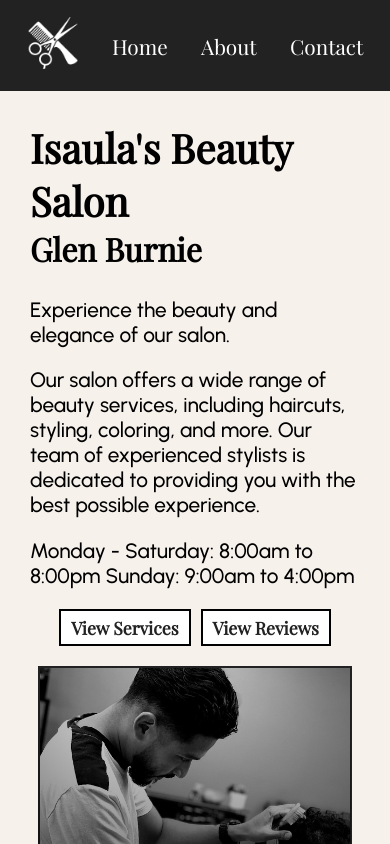
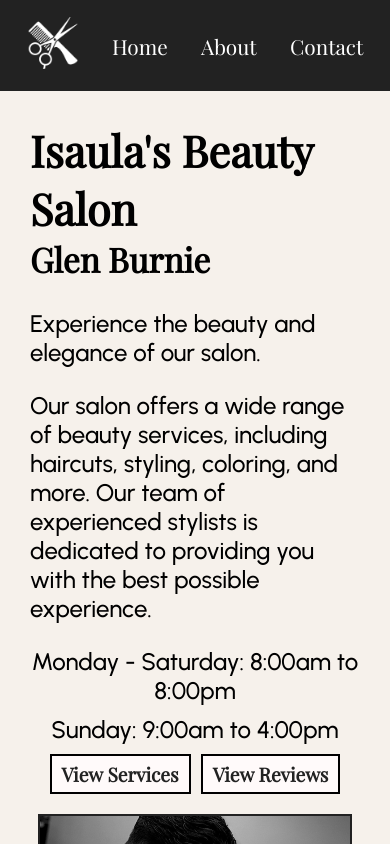
Before and after one commit to isaiahxs/isaulas, a React (Create React App) app: page / in a window 390 px wide. Shown: the top 844 px of the page. Built offline with nearby package versions, Linux system fonts and the light colour scheme; a web font is replaced by a local one.

Commit message:
going to reorganize hero for mobile

```diff
--- a/src/components/GlenBurnie/GBHero/GBHero.css
+++ b/src/components/GlenBurnie/GBHero/GBHero.css
@@ -14,22 +14,27 @@
 }
 
 .title {
-    font-size: 2.5rem;
+    font-size: 2.7rem;
     margin-top: 0px;
     margin-bottom: 0px;
     /* font-weight: bolder; */
 }
 
 .location {
-    font-size: 2.0rem;
+    font-size: 2.1rem;
     margin-top: 0px;
 }
 
 .description {
     font-weight: 500;
-    font-size: 1.3rem;
+    font-size: 1.5rem;
 }
 
+.description-hours {
+    text-align: center;
+    margin-top: 10px;
+    margin-bottom: 10px;
+}
 
 .hero-information {
     margin-right: 15px;
@@ -115,6 +120,8 @@
 
     .hero-information {
         margin-right: 0px;
+        /* display: flex; */
+        /* flex-direction: column-reverse; */
     }
 
     .hero-buttons-container {
--- a/src/components/GlenBurnie/GBHero/index.js
+++ b/src/components/GlenBurnie/GBHero/index.js
@@ -18,10 +18,13 @@ export default function GBHero() {
                     <h2 className='location'>Glen Burnie</h2>
                     <h3 className='description urbanist'>Experience the beauty and elegance of our salon.</h3>
 
-                    {/* Isaula's Beauty Salon is located in the heart of Glen Burnie. */}
                     <h3 className='description urbanist'>Our salon offers a wide range of beauty services, including haircuts, styling, coloring, and more. Our team of experienced stylists is dedicated to providing you with the best possible experience.</h3>
 
-                    <h3 className='description urbanist'>Monday - Saturday: 8:00am to 8:00pm
+                    <h3 className='description description-hours urbanist'>
+                        Monday - Saturday: 8:00am to 8:00pm
+                    </h3>
+
+                    <h3 className='description description-hours urbanist'>
                         Sunday: 9:00am to 4:00pm
                     </h3>
 
--- a/src/index.css
+++ b/src/index.css
@@ -23,11 +23,11 @@ a:hover {
 button {
   border: 2px solid black;
   color: white;
-  background-color: white;
+  background-color: rgb(255, 250, 250);
   color: #222222;
   padding: 5px 10px;
   font-family: 'Playfair Display', serif;
-  font-size: 1.1rem;
+  font-size: 1.2rem;
   font-weight: bold;
   transition: 0.7s all;
 }
```
